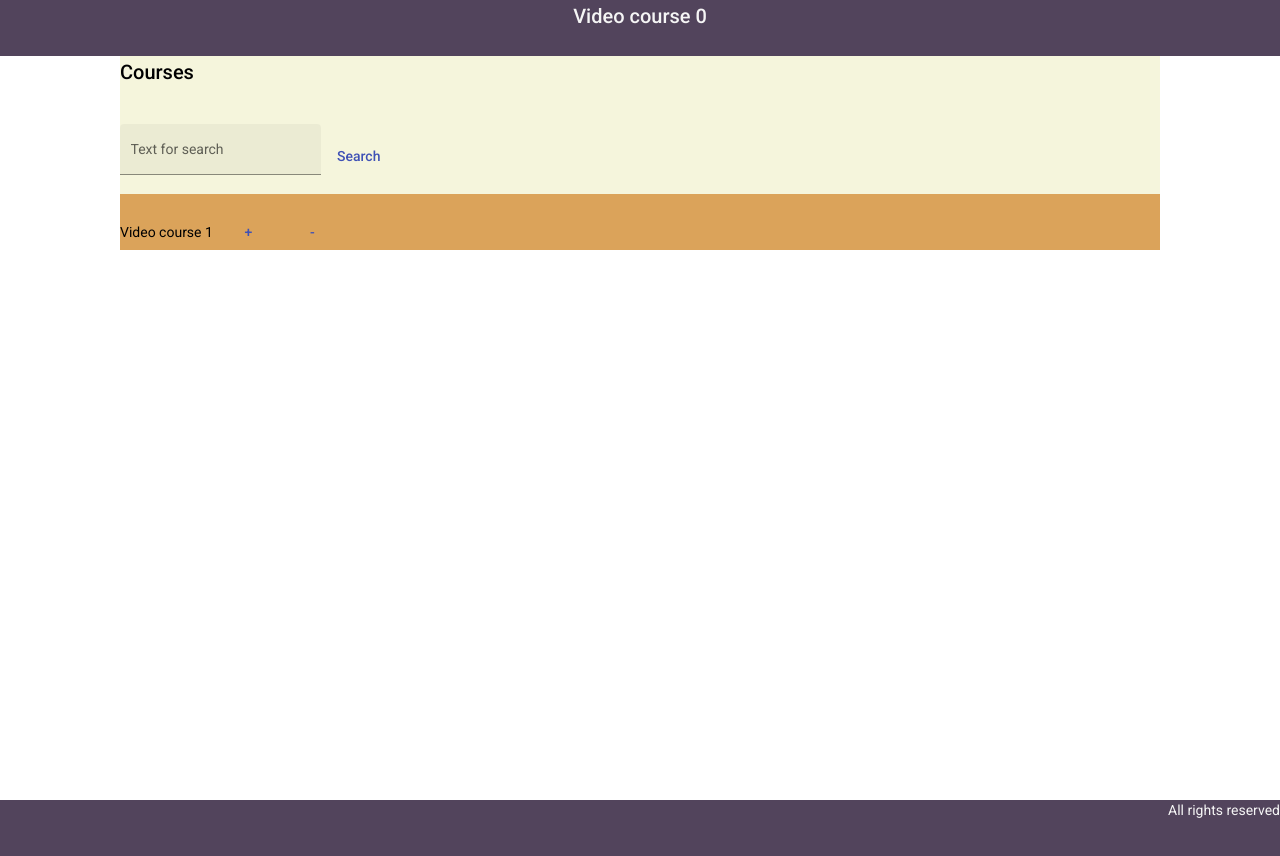
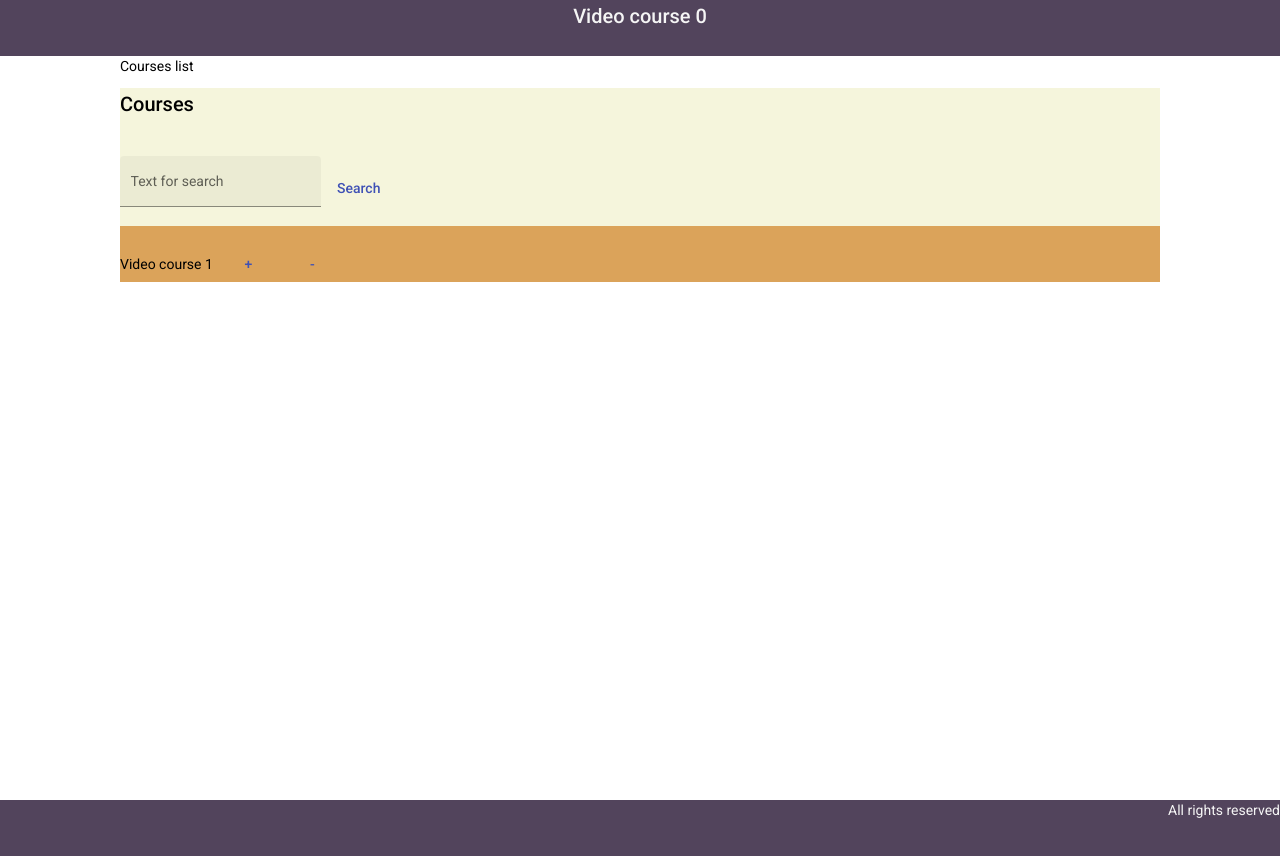
Before and after one commit to Yuliya-soul/Angular-core, an Angular app in the folder my-app/: page / in a window 1280 px wide. Built offline with nearby package versions, Linux system fonts and the light colour scheme.

Commit message:
add:viewChild samples

```diff
--- a/my-app/src/app/main/main.component.css
+++ b/my-app/src/app/main/main.component.css
@@ -1 +1,6 @@
 * { padding:0; margin:0; box-sizing:border-box; outline: none; }
+.container {
+    margin-left: auto;
+    margin-right: auto;
+    width: 1040px;
+}
--- a/my-app/src/app/main/main.component.html
+++ b/my-app/src/app/main/main.component.html
@@ -6,8 +6,14 @@
   <meta name="viewport" content="width=device-width, initial-scale=1.0">
 </head>
 <body>
-  <app-header> <h2>Video course {{clicks}}</h2></app-header>
-  <app-video-list [section]="sectionName"   (onChanged)="onChanged($event)"></app-video-list>
+  <app-header> <h2>Video course   {{clicks}}</h2></app-header>
+  <div class="container">
+    <p #pRef>
+    Some hiddenText
+     </p>
+  </div>
+
+  <app-video-list [section]="sectionName"   (onChanged)="onChangeParent($event)"  ></app-video-list>
 
 </body>
 <app-footer></app-footer>
--- a/my-app/src/app/main/main.component.ts
+++ b/my-app/src/app/main/main.component.ts
@@ -1,17 +1,29 @@
-import { Component, OnInit } from '@angular/core';
+import {  AfterViewInit, Component, ElementRef, OnInit, ViewChild } from '@angular/core';
+import { VideoListComponent } from '../video-list/video-list.component';
 
 @Component({
   selector: 'app-main',
   templateUrl: './main.component.html',
   styleUrls: ['./main.component.css']
 })
-export class MainComponent implements OnInit {
+export class MainComponent implements OnInit,AfterViewInit {
+  @ViewChild(VideoListComponent, { static: false })
+  videoList!: VideoListComponent;
+
+  @ViewChild('pRef', { static: false })
+  pRef!: ElementRef;
+
 
   ngOnInit(): void {
   }
+  ngAfterViewInit() {
+    console.log('Here we get child props ', this.videoList.section);
+    console.log(this.pRef.nativeElement.innerHTML);
+   this.pRef.nativeElement.innerHTML = "Courses list";
+  }
   sectionName='Courses';
   clicks:number = 0;
-  onChanged(increased:any){
+  onChangeParent(increased:any){
       increased==true?this.clicks++:this.clicks--;
   }
 }
```
